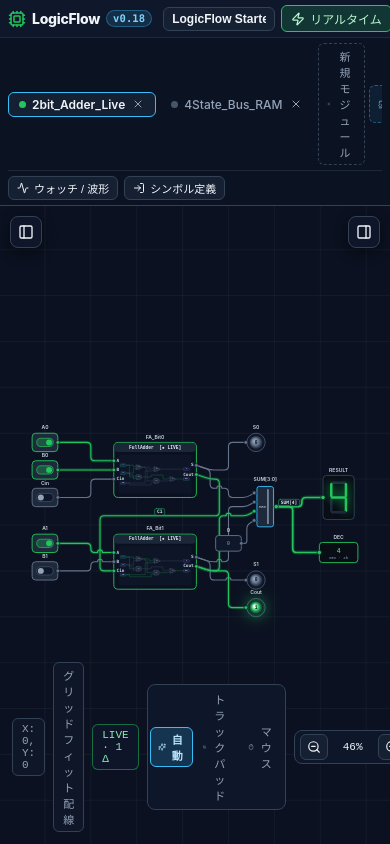
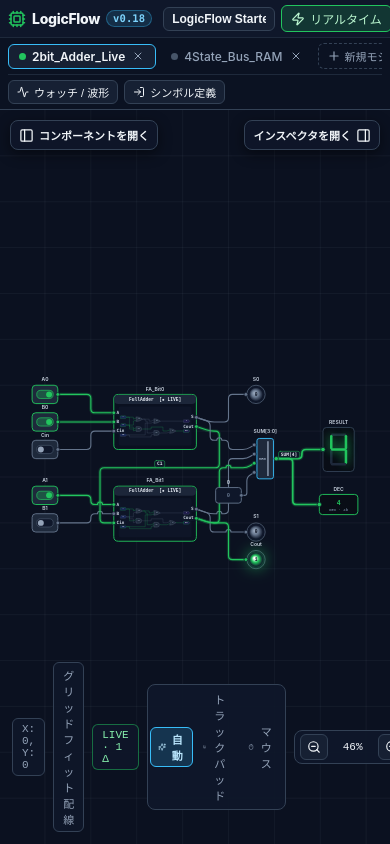
Before and after one commit to jj1urg/LogicFlow, a React (Vite) app: page / in a window 390 px wide. Built offline with nearby package versions, Linux system fonts and the light colour scheme.

Commit message:
:bug: fix: v0.18-r4.0 タブ追加ボタンの縦書き崩れ修正・フローティング開閉ボタンのラベル表示・カタログヒント2段配置

```diff
--- a/package.json
+++ b/package.json
@@ -1,6 +1,6 @@
 {
   "name": "logicflow-sim",
-  "version": "0.18.0-r3.0",
+  "version": "0.18.0-r4.0",
   "private": true,
   "type": "module",
   "scripts": {
--- a/public/sw.js
+++ b/public/sw.js
@@ -2,7 +2,7 @@
 // - Network-first for HTML navigations so Cloudflare Workers deploys update immediately
 // - Stale-while-revalidate for same-origin static assets for instant offline startup
 
-const CACHE_NAME = 'logicflow-static-v0.18-r3';
+const CACHE_NAME = 'logicflow-static-v0.18-r4';
 const PRECACHE_URLS = [
   '/',
   '/index.html',
--- a/src/App.tsx
+++ b/src/App.tsx
@@ -700,19 +700,21 @@ export const App: React.FC = () => {
               className={`icon-btn canvas-floating-toggle canvas-floating-left ${leftSidebarOpen ? 'is-hidden' : 'is-visible'}`}
               onClick={toggleLeftSidebar}
               title="左パーツパレットを表示"
-              aria-label="左パーツパレットを表示"
+              aria-label="コンポーネントを開く"
               tabIndex={leftSidebarOpen ? -1 : 0}
             >
-              <PanelLeft size={16} />
+              <PanelLeft size={15} />
+              <span>コンポーネントを開く</span>
             </button>
             <button
               className={`icon-btn canvas-floating-toggle canvas-floating-right ${rightSidebarOpen ? 'is-hidden' : 'is-visible'}`}
               onClick={toggleRightSidebar}
               title="右インスペクタを表示"
-              aria-label="右インスペクタを表示"
+              aria-label="インスペクタを開く"
               tabIndex={rightSidebarOpen ? -1 : 0}
             >
-              <PanelRight size={16} />
+              <span>インスペクタを開く</span>
+              <PanelRight size={15} />
             </button>
             {activeCircuit ? (
               <>
--- a/src/components/ComponentPalette.tsx
+++ b/src/components/ComponentPalette.tsx
@@ -432,8 +432,8 @@ export const ComponentPalette: React.FC<ComponentPaletteProps> = ({
   return (
     <aside className={`palette-panel ${editLocked ? 'panel-locked' : ''}`}>
       <div className="panel-header">
+        <div className="panel-title-stack">
           <span className="panel-title">コンポーネント</span>
-        <div className="panel-header-right">
           <span className="panel-hint">
             {editLocked
               ? '実行中ロック'
@@ -441,6 +441,7 @@ export const ComponentPalette: React.FC<ComponentPaletteProps> = ({
                 ? '右ドラッグ or タップ配置'
                 : 'ドラッグ or クリック配置'}
           </span>
+        </div>
         {onCloseSidebar && (
           <button
             className="icon-btn panel-close-btn"
@@ -451,7 +452,6 @@ export const ComponentPalette: React.FC<ComponentPaletteProps> = ({
             <PanelLeft size={15} />
           </button>
         )}
-        </div>
       </div>
 
       <div className="palette-search">
--- a/src/styles.css
+++ b/src/styles.css
@@ -253,6 +253,8 @@ body,
   cursor: pointer;
   font-size: 12px;
   font-weight: 500;
+  flex-shrink: 0;
+  white-space: nowrap;
   transition:
     background 0.12s,
     border-color 0.12s,
@@ -338,6 +340,8 @@ body,
   padding: 4px 8px;
   font-size: 11px;
   cursor: pointer;
+  flex-shrink: 0;
+  white-space: nowrap;
 }
 
 .tab-add:hover {
@@ -412,6 +416,13 @@ body,
   border-bottom: 1px solid var(--border);
 }
 
+.panel-title-stack {
+  display: flex;
+  flex-direction: column;
+  gap: 2px;
+  min-width: 0;
+}
+
 .panel-title {
   font-weight: 700;
   font-size: 12px;
@@ -422,6 +433,7 @@ body,
 
 .panel-hint {
   font-size: 10px;
+  line-height: 1.3;
   color: var(--text-muted);
 }
 
@@ -2233,11 +2245,13 @@ body,
   position: absolute;
   top: 10px;
   z-index: 15;
-  width: 32px;
-  height: 32px;
-  padding: 0;
+  height: 30px;
+  padding: 0 10px;
+  gap: 6px;
   justify-content: center;
   border-radius: 8px;
+  font-size: 11.5px;
+  font-weight: 600;
   background: rgba(15, 23, 42, 0.9);
   border: 1px solid var(--border-strong);
   color: var(--text-main);
@@ -3113,6 +3127,19 @@ body,
     overflow-y: auto;
   }
 
+  .canvas-floating-toggle {
+    padding: 0 8px;
+    gap: 5px;
+    font-size: 11px;
+  }
+
+  .wiring-banner,
+  .paused-banner,
+  .run-banner {
+    top: 48px;
+    max-width: calc(100% - 24px);
+  }
+
   .sidebar-slot.sidebar-left {
     left: 0;
     width: min(82vw, 286px) !important;
```
Also changed, not shown: 3 other files (tests, documents, lock files or other folders). Lines whose indentation alone changed are shown as unchanged.
